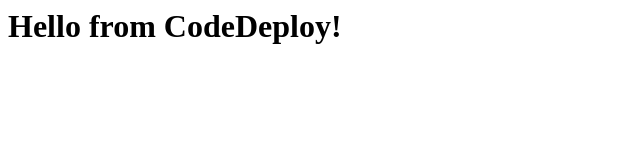
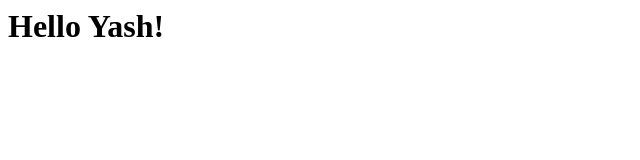
Before and after one commit to Yash9722/MyApp, a plain HTML site: page index.html in a window 1280 px wide. Shown: the whole page, without its empty margins (0-640 px from the left). Drawn offline with Linux system fonts and the light colour scheme.

Commit message:
Update index.html

```diff
--- a/index.html
+++ b/index.html
@@ -1 +1 @@
-<h1>Hello from CodeDeploy!</h1>
+<h1>Hello Yash!</h1>
```
